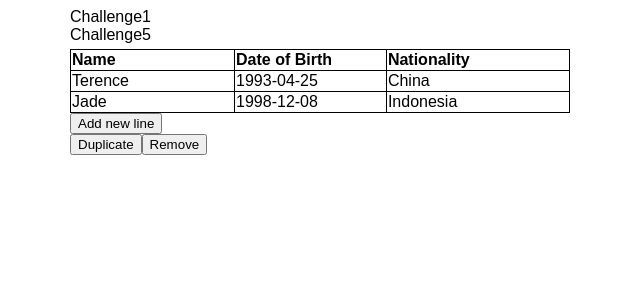
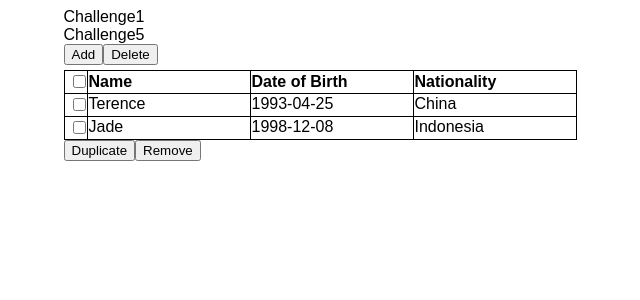
Before and after one commit to Terence625/Planit-SDET-tasks, a React (Create React App) app: page / in a window 1280 px wide. Shown: the top 300 px of the page, without its empty margins (320-960 px from the left). Built offline with nearby package versions, Linux system fonts and the light colour scheme.

Commit message:
[Terence] add a column of checkbox and fix some style

```diff
--- a/src/components/challenge5/Table.css
+++ b/src/components/challenge5/Table.css
@@ -0,0 +1,38 @@
+.Table table{
+  margin-top: 5px;
+  max-width: 500px;
+  border: 1px solid black;
+  border-collapse: collapse;
+}
+
+.Table th, td {
+  position: relative;
+  border: 1px solid black;
+  text-align: left;
+  border-collapse: collapse;
+  overflow: hidden;
+}
+
+.Table .dataCell {
+  width: 160px;
+  height: 20px
+}
+
+.Table .inputCell {
+  position: absolute;
+  display: inline-block;
+  top: 0;
+  right: 0;
+  bottom: 0;
+  left: 0;
+}
+
+.Table input {
+  width: 95%;
+  box-sizing: border-box;
+  border-style: hidden;
+}
+
+.Table input:focus {
+  outline: none;
+}
--- a/src/components/challenge5/Table.tsx
+++ b/src/components/challenge5/Table.tsx
@@ -1,4 +1,5 @@
 import React, { useState } from "react";
+import "./Table.css";
 
 const setArrayObjAllProperty = <T, K extends string, V>(
   arrObj: Record<K, V>[],
@@ -68,6 +69,8 @@ const Table = <
     setCellEditable(setArrayObjAllProperty(newRowList, false));
   };
 
+  const handleDeleteRows = () => {};
+
   const dataCells = (index: number, key: Key, value: string) => {
     return (
       <td
@@ -75,6 +78,7 @@ const Table = <
         onDoubleClick={() => setCellEditableFun(index, key, true)}
       >
         {(cellEditable[index] as Record<Key, boolean>)[key] ? (
+          <div className="inputCell">
             <input
               autoFocus
               value={value}
@@ -84,20 +88,26 @@ const Table = <
                 if (e.key === "Enter") setCellEditableFun(index, key, false);
               }}
             />
+          </div>
         ) : (
-          value
+          <div className="dataCell">{value}</div>
         )}
       </td>
     );
   };
 
   const columnHeaders = columnHeader.map((header) => (
-    <th key={String(header.key)}>{header.label}</th>
+    <th key={String(header.key)}>
+      {header.label}
+    </th>
   ));
 
   const dataRows = rowList.map((row, index) => {
     return (
       <tr key={String(index)}>
+        <td>
+          <input type="checkbox" id={String(index)} />
+        </td>
         {(Object.entries(row) as [Key, string][]).map(([key, value]) =>
           dataCells(index, key, value)
         )}
@@ -106,14 +116,20 @@ const Table = <
   });
 
   return (
-    <div>
+    <div className="Table">
+      <button onClick={handleAddNewLine}>Add</button>
+      <button onClick={handleDeleteRows}>Delete</button>
       <table>
         <thead>
-          <tr>{columnHeaders}</tr>
+          <tr>
+            <th>
+              <input type="checkbox" />
+            </th>
+            {columnHeaders}
+          </tr>
         </thead>
         <tbody>{dataRows}</tbody>
       </table>
-      <button onClick={handleAddNewLine}>Add new line</button>
     </div>
   );
 };
--- a/src/index.css
+++ b/src/index.css
@@ -3,26 +3,6 @@ body {
   display: flex;
   flex-direction: column;
   align-items: center;
-}
-
-table, th, td {
-  margin-top: 5px;
-  width: 500px;
-  border: 1px solid black;
-  border-collapse: collapse;
-}
-th {
-  text-align: left;
-}
-
-table input {
-  width: 100%;
-  box-sizing: border-box;
-  border-style: hidden;
-}
-
-table input:focus {
-  outline: none;
 }
 
 a:link {
```
Lines whose indentation alone changed are shown as unchanged.
